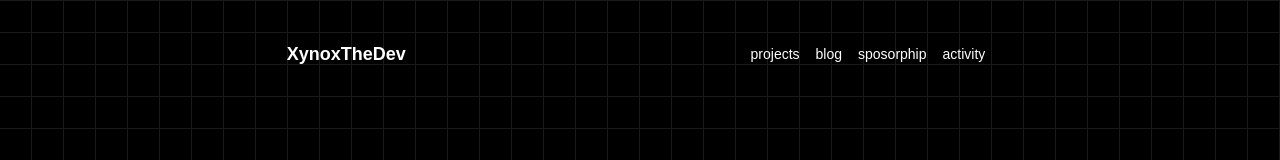
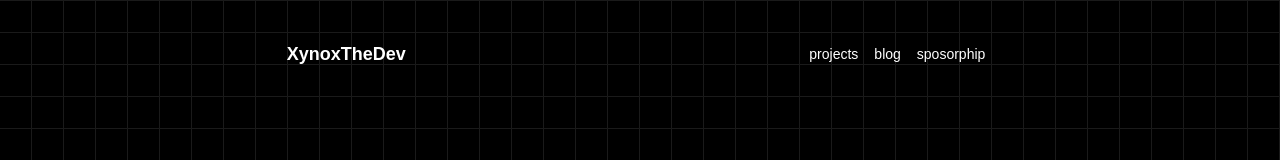
Before and after one commit to AKC-Web-Media/xynoxthedev-portfolio, a Next.js app: page / in a window 1280 px wide. Shown: the top 160 px of the page. Built offline with nearby package versions, Linux system fonts and the light colour scheme.

Commit message:
Removed activity page

```diff
--- a/components/navbar/page.tsx
+++ b/components/navbar/page.tsx
@@ -26,12 +26,12 @@ export default function Navbar() {
                         sposorphip
                     </span>
                 </Link>
-                <Link href="/activity" className="text-white hover:text-gray-400">
+                {/* <Link href="/activity" className="text-white hover:text-gray-400">
                     <Image src="/svg/activity.svg" className='sm:hidden mx-1' alt="Activity" width={20} height={20} />
                     <span className='hidden sm:block mx-2'>
                         activity
                     </span>
-                </Link>
+                </Link> */}
             </div>
         </nav>
     );
```
